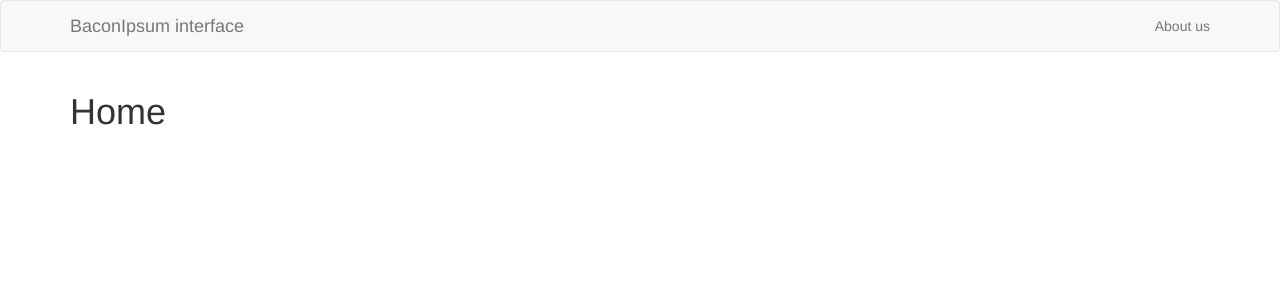
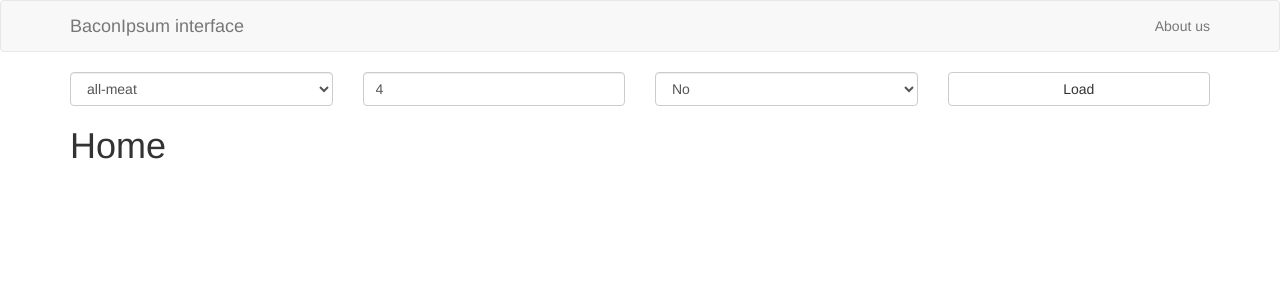
Before and after one commit to plyschik/react-redux-baconipsum-interface, a React (Create React App) app: page / in a window 1280 px wide. Shown: the top 300 px of the page. Built offline with nearby package versions, Linux system fonts and the light colour scheme.

Commit message:
Filters feature added.

```diff
--- a/src/components/App.js
+++ b/src/components/App.js
@@ -1,11 +1,10 @@
 import React, { Component } from 'react';
-import { connect } from 'react-redux';
 import { BrowserRouter, Route } from 'react-router-dom';
 import Navigation from './Navigation';
 import Home from './Home';
 import About from './About';
 
-class App extends Component {
+export default class App extends Component {
     render() {
         return (
             <BrowserRouter>
@@ -20,36 +19,3 @@ class App extends Component {
         );
     }
 }
-
-const mapStateToProps = (state) => {
-    return {
-        type: state.type,
-        paras: state.paras,
-        startWithLorem: state.startWithLorem
-    };
-};
-
-const mapDispatchToProps = (dispatch) => {
-    return {
-        changeType: (type) => {
-            dispatch({
-                type: 'CHANGE_TYPE',
-                payload: type
-            });
-        },
-        changeParas: (paras) => {
-            dispatch({
-                type: 'CHANGE_PARAS',
-                payload: paras
-            });
-        },
-        changeStartWithLorem: (startWithLorem) => {
-            dispatch({
-                type: 'CHANGE_STARTWITHLOREM',
-                payload: startWithLorem
-            });
-        }
-    };
-};
-
-export default connect(mapStateToProps, mapDispatchToProps)(App);
--- /dev/null
+++ b/src/components/Filters.js
@@ -0,0 +1,28 @@
+import React from 'react';
+
+const Filters = (props) => {
+    return (
+        <div className="row">
+            <div className="col-md-3">
+                <select className="form-control fluid" value={ props.redux.type } onChange={ props.redux.changeType }>
+                    <option value="all-meat">all-meat</option>
+                    <option value="meat-and-filler">meat-and-filler</option>
+                </select>
+            </div>
+            <div className="col-md-3">
+                <input className="form-control fluid" type="text" value={ props.redux.paras } onChange={ props.redux.changeParas } />
+            </div>
+            <div className="col-md-3">
+                <select className="form-control fluid" value={ props.redux.startWithLorem } onChange={ props.redux.changeStartWithLorem }>
+                    <option value="0">No</option>
+                    <option value="1">Yes</option>
+                </select>
+            </div>
+            <div className="col-md-3">
+                <button className="btn btn-default btn-block">Load</button>
+            </div>
+        </div>
+    );
+};
+
+export default Filters;
--- a/src/components/Home.js
+++ b/src/components/Home.js
@@ -1,9 +1,47 @@
 import React, { Component } from 'react';
+import { connect } from 'react-redux';
+import Filters from './Filters';
 
-export default class Home extends Component {
+class Home extends Component {
     render() {
         return (
-            <h1>Home</h1>
+            <div>
+                <Filters redux={ this.props } />
+                <h1>Home</h1>
+            </div>
         );
     }
 }
+
+const mapStateToProps = (state) => {
+    return {
+        type: state.type,
+        paras: state.paras,
+        startWithLorem: state.startWithLorem
+    };
+};
+
+const mapDispatchToProps = (dispatch) => {
+    return {
+        changeType: (event) => {
+            dispatch({
+                type: 'CHANGE_TYPE',
+                payload: event.target.value
+            });
+        },
+        changeParas: (event) => {
+            dispatch({
+                type: 'CHANGE_PARAS',
+                payload: event.target.value
+            });
+        },
+        changeStartWithLorem: (event) => {
+            dispatch({
+                type: 'CHANGE_STARTWITHLOREM',
+                payload: event.target.value
+            });
+        }
+    };
+};
+
+export default connect(mapStateToProps, mapDispatchToProps)(Home);
--- a/src/index.js
+++ b/src/index.js
@@ -7,9 +7,9 @@ import 'bootstrap/dist/css/bootstrap.min.css';
 import registerServiceWorker from './registerServiceWorker';
 
 const reducer = (state = {
-    type: 'meat-and-filler',
+    type: 'all-meat',
     paras: 4,
-    startWithLorem: 1
+    startWithLorem: 0
 }, action) => {
     switch (action.type) {
         case 'CHANGE_TYPE':
```
